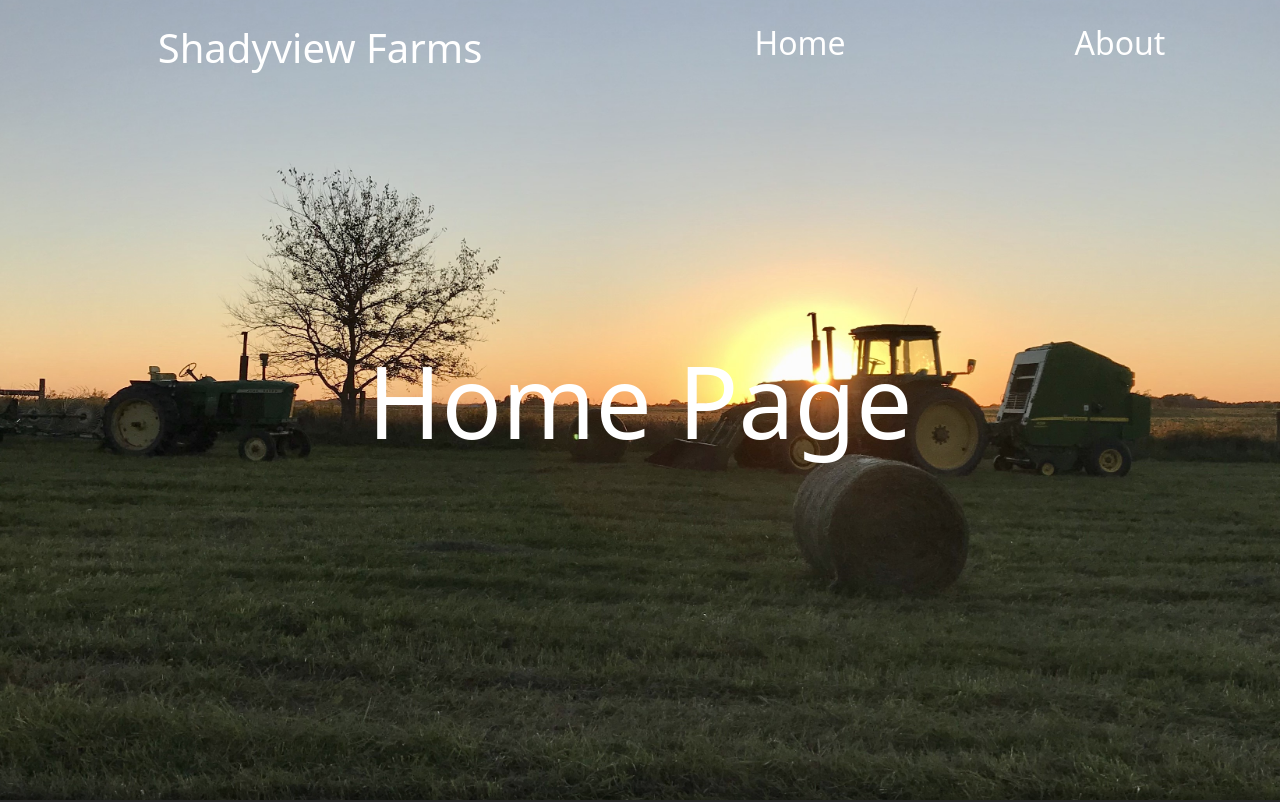
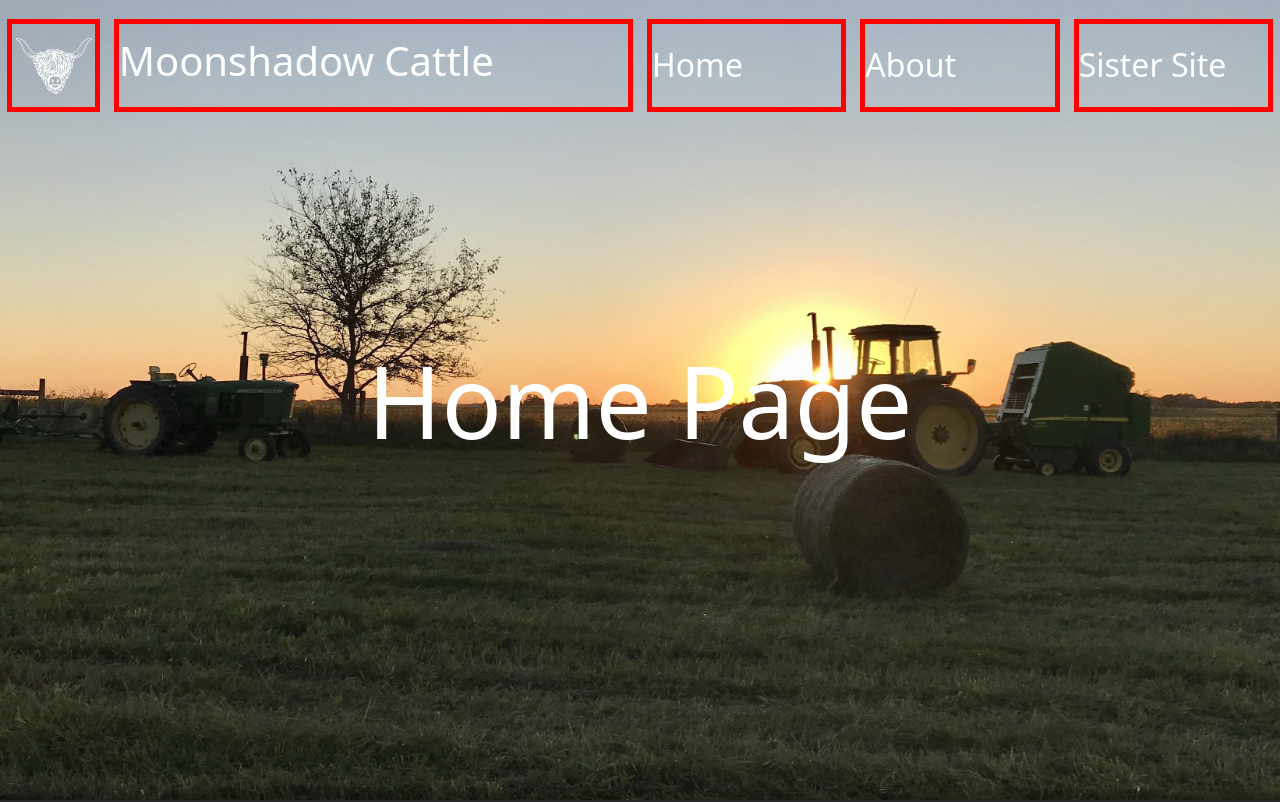
Before and after one commit to khowellmobile/MoonShadowCattleSite, a React (Create React App) app: page / in a window 1280 px wide. Shown: the top 802 px of the page. Built offline with nearby package versions, Linux system fonts and the light colour scheme.

Commit message:
Adjusted menu

```diff
--- a/src/components/layout/MainNav.js
+++ b/src/components/layout/MainNav.js
@@ -3,24 +3,40 @@ import { Link } from "react-router-dom";
 import Container from "react-bootstrap/Container";
 import Row from "react-bootstrap/Row";
 import Col from "react-bootstrap/Col";
+import LogoImg from "../../images/cowLogo.png";
+import classes from "./MainNav.module.css";
 
 function MainNav() {
   return (
     <Container fluid>
-      <Row xs={1} s={1} md={3} lg={3} className="py-4">
-        <Col xs={12} s={12} md={6} lg={6} className="text-center">
-          <div>
-            <h1 className="text-white">Shadyview Farms</h1>
+      <Row xs={1} s={5} md={5} lg={5} className="py-4">
+        <Col xs={12} s={1} md={1} lg={1} className="text-center">
+          <div className={`${classes.logoDiv} ${classes.outline}`}>
+            <img
+              className={`${classes.logo} ${classes.blackAndWhiteImage}`}
+              src={LogoImg}
+              alt="hello"
+            />
           </div>
         </Col>
-        <Col xs={12} s={12} md={3} lg={3} className="text-center">
+        <Col xs={12} s={5} md={5} lg={5} className="text-center">
+          <div className={`${classes.outline} ${classes.centered}`}>
+            <h1 className="text-white">Moonshadow Cattle</h1>
+          </div>
+        </Col>
+        <Col xs={12} s={2} md={2} lg={2} className="text-center">
           <Link to="/" className="text-decoration-none text-white">
-            <h2>Home</h2>
+            <h2 className={`${classes.outline} ${classes.centered}`}>Home</h2>
           </Link>
         </Col>
-        <Col xs={12} s={12} md={3} lg={3} className="text-center">
+        <Col xs={12} s={2} md={2} lg={2} className="text-center">
           <Link to="/about" className="text-decoration-none text-white">
-            <h2>About</h2>
+            <h2 className={`${classes.outline} ${classes.centered}`}>About</h2>
+          </Link>
+        </Col>
+        <Col xs={12} s={2} md={2} lg={2} className="text-center">
+          <Link to="/about" className="text-decoration-none text-white">
+            <h2 className={`${classes.outline} ${classes.centered}`}>Sister Site</h2>
           </Link>
         </Col>
       </Row>
--- a/src/components/layout/MainNav.module.css
+++ b/src/components/layout/MainNav.module.css
@@ -0,0 +1,17 @@
+.logo {
+  width: 100%;
+}
+
+.outline {
+    outline: solid red 5px;
+}
+
+.centered {
+  display: flex;
+  align-items: center;
+  height: 100%;
+}
+
+.blackAndWhiteImage {
+  filter: grayscale(100%) brightness(100);
+}
--- a/src/components/layout/MainNavigation.module.css
+++ /dev/null
@@ -1,36 +0,0 @@
-.navDiv {
-  position: absolute;
-  width: 100%;
-  height: 15%;
-  display: flex;
-  align-items: center;
-  justify-content: space-between;
-}
-
-ul {
-  list-style: none;
-  margin: 0;
-  padding: 0;
-  display: flex;
-  align-items: baseline;
-}
-
-a {
-  text-decoration: none;
-  font-size: 1.5rem;
-  color: white;
-}
-
-li {
-  margin-left: 4rem;
-}
-
-.logo {
-  margin-left: 20%;
-  color: white;
-}
-
-.links {
-  position: absolute;
-  right: 20%;
-}
```
Also changed, not shown: src/components/layout/MainNavigation.js (deleted, +0 -29 lines), src/images/cowLogo.png (added).
